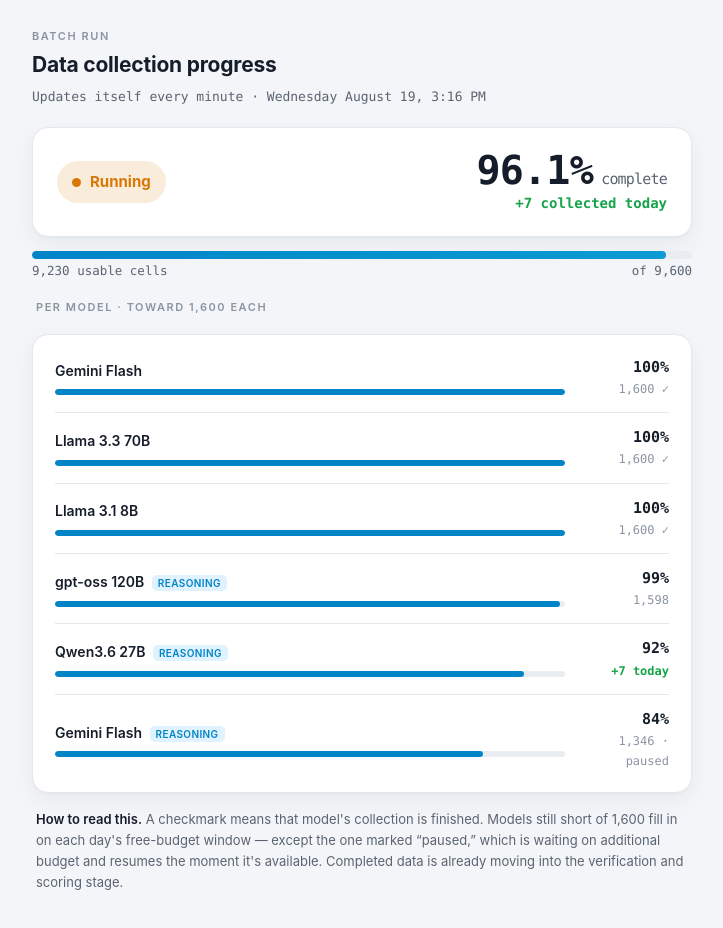
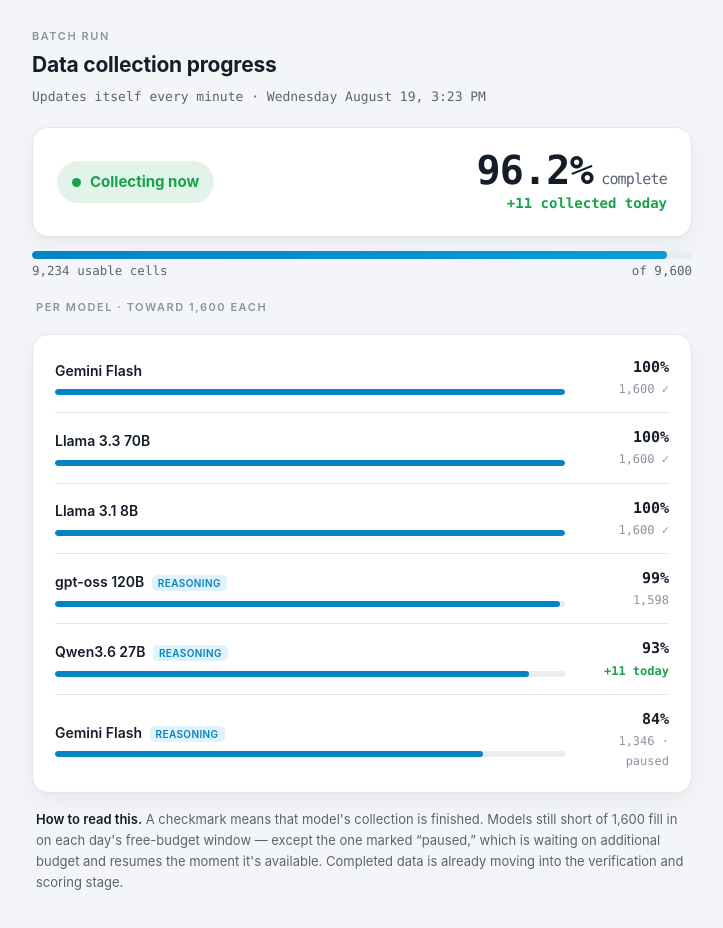
Before and after one commit to Tdeniz1/paper02-status, a plain HTML site: page index.html in a window 1280 px wide. Shown: the whole page, without its empty margins (278-1001 px from the left). Drawn offline with Linux system fonts and the light colour scheme.

Commit message:
status: 9268 cells

```diff
--- a/index.html
+++ b/index.html
@@ -29,13 +29,13 @@
 </style></head><body><div class="wrap">
 <div class="eyebrow">Batch run</div>
 <h1>Data collection progress</h1>
-<div class="asof mono">Updates itself every minute &middot; Wednesday August 19, 3:16 PM</div>
-<div class="hero"><span class="badge warn"><span class="dot"></span>Running</span>
-<div><div class="pct mono">96.1%<small> complete</small></div><div class="today mono">+7 collected today</div></div></div>
-<div class="barwrap"><i style="width:96.1%"></i></div>
-<div class="whole mono"><span>9,230 usable cells</span><span>of 9,600</span></div>
+<div class="asof mono">Updates itself every minute &middot; Wednesday August 19, 3:23 PM</div>
+<div class="hero"><span class="badge ok"><span class="dot"></span>Collecting now</span>
+<div><div class="pct mono">96.2%<small> complete</small></div><div class="today mono">+11 collected today</div></div></div>
+<div class="barwrap"><i style="width:96.2%"></i></div>
+<div class="whole mono"><span>9,234 usable cells</span><span>of 9,600</span></div>
 <div style="height:18px"></div><div class="eyebrow" style="padding-left:4px">Per model &middot; toward 1,600 each</div>
-<div class="card"><div class="row"><div><div class="name">Gemini Flash </div><div class="track"><i style="width:100%"></i></div></div><div class="val mono"><b>100%</b><br><span class="mut">1,600 ✓</span></div></div><div class="row"><div><div class="name">Llama 3.3 70B </div><div class="track"><i style="width:100%"></i></div></div><div class="val mono"><b>100%</b><br><span class="mut">1,600 ✓</span></div></div><div class="row"><div><div class="name">Llama 3.1 8B </div><div class="track"><i style="width:100%"></i></div></div><div class="val mono"><b>100%</b><br><span class="mut">1,600 ✓</span></div></div><div class="row"><div><div class="name">gpt-oss 120B <span class="tag">reasoning</span></div><div class="track"><i style="width:99%"></i></div></div><div class="val mono"><b>99%</b><br><span class="mut">1,598</span></div></div><div class="row"><div><div class="name">Qwen3.6 27B <span class="tag">reasoning</span></div><div class="track"><i style="width:92%"></i></div></div><div class="val mono"><b>92%</b><br><span class="plus">+7 today</span></div></div><div class="row"><div><div class="name">Gemini Flash <span class="tag">reasoning</span></div><div class="track"><i style="width:84%"></i></div></div><div class="val mono"><b>84%</b><br><span class="mut">1,346 · paused</span></div></div></div>
+<div class="card"><div class="row"><div><div class="name">Gemini Flash </div><div class="track"><i style="width:100%"></i></div></div><div class="val mono"><b>100%</b><br><span class="mut">1,600 ✓</span></div></div><div class="row"><div><div class="name">Llama 3.3 70B </div><div class="track"><i style="width:100%"></i></div></div><div class="val mono"><b>100%</b><br><span class="mut">1,600 ✓</span></div></div><div class="row"><div><div class="name">Llama 3.1 8B </div><div class="track"><i style="width:100%"></i></div></div><div class="val mono"><b>100%</b><br><span class="mut">1,600 ✓</span></div></div><div class="row"><div><div class="name">gpt-oss 120B <span class="tag">reasoning</span></div><div class="track"><i style="width:99%"></i></div></div><div class="val mono"><b>99%</b><br><span class="mut">1,598</span></div></div><div class="row"><div><div class="name">Qwen3.6 27B <span class="tag">reasoning</span></div><div class="track"><i style="width:93%"></i></div></div><div class="val mono"><b>93%</b><br><span class="plus">+11 today</span></div></div><div class="row"><div><div class="name">Gemini Flash <span class="tag">reasoning</span></div><div class="track"><i style="width:84%"></i></div></div><div class="val mono"><b>84%</b><br><span class="mut">1,346 · paused</span></div></div></div>
 <div class="note"><b>How to read this.</b> A checkmark means that model's collection is finished. Models still short of 1,600 fill in on each day's free-budget window &mdash; except the one marked &ldquo;paused,&rdquo; which is waiting on additional budget and resumes the moment it's available. Completed data is already moving into the verification and scoring stage.</div>
 </div>
 <script>
```
